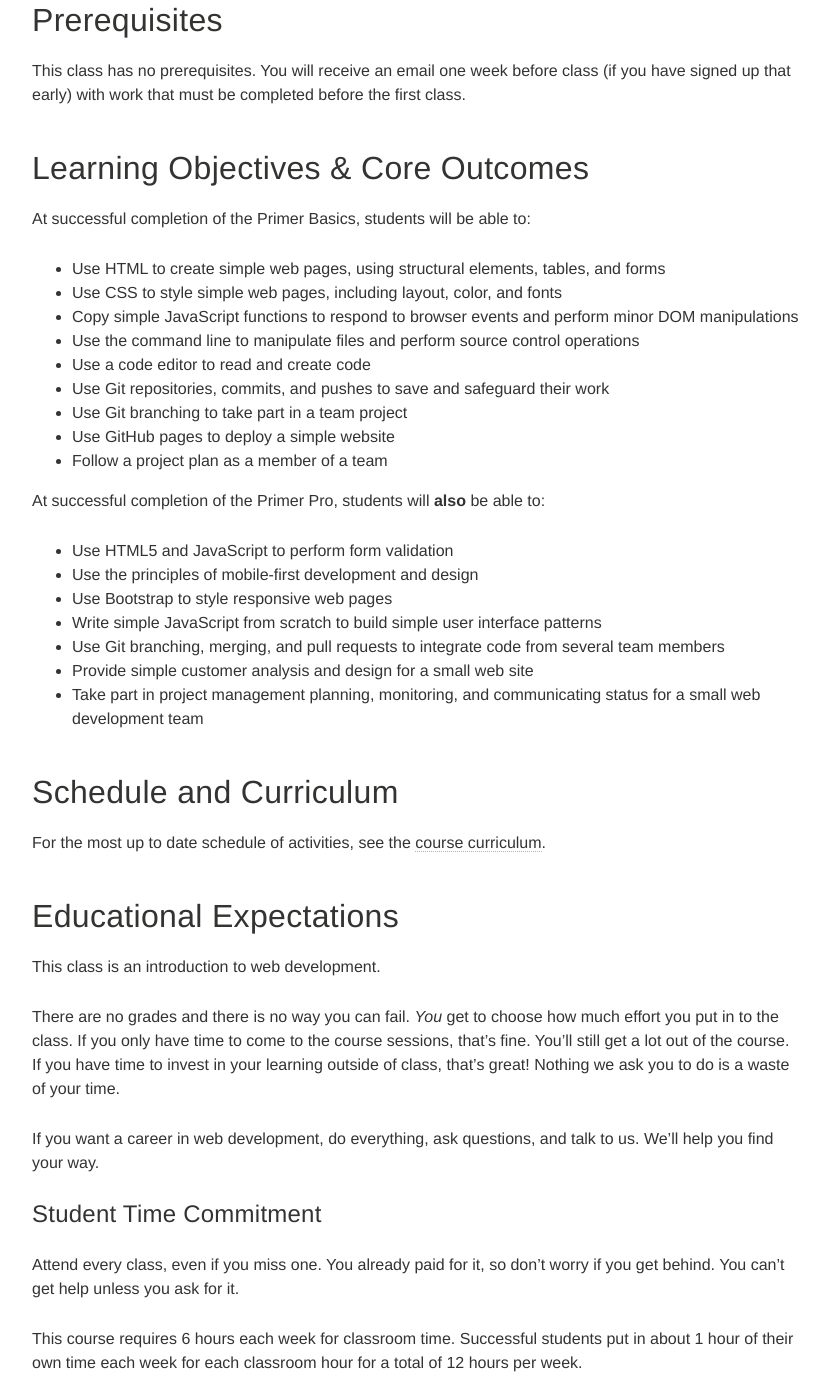
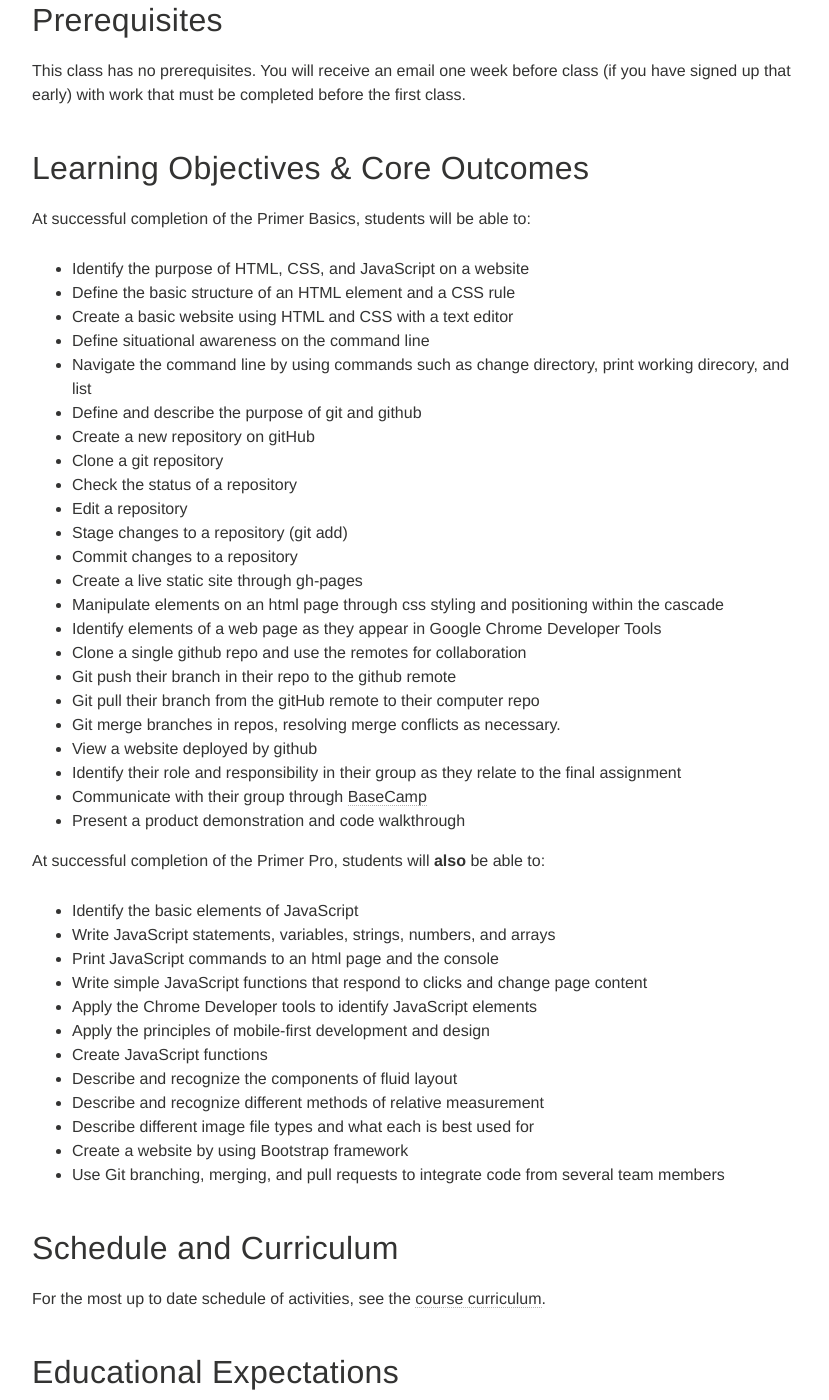
Before and after one commit to portlandcodeschool/primer, a Jekyll site: the page built from syllabus.md, in a window 1280 px wide and 1400 px high, scrolled down 2001 px. Shown: the whole window, without its empty margins (288-1117 px from the left). Built offline with Jekyll 4.4.1, drawn with Linux system fonts in a browser that asks for light colours; nearby versions of some CDN libraries.

Commit message:
edited syllabus course objectives to match lesson plan objectives

```diff
--- a/syllabus.md
+++ b/syllabus.md
@@ -71,25 +71,43 @@ This class has no prerequisites.  You will receive an email one week before clas
 
 At successful completion of the Primer Basics, students will be able to:
 
-* Use HTML to create simple web pages, using structural elements, tables, and forms
-* Use CSS to style simple web pages, including layout, color, and fonts
-* Copy simple JavaScript functions to respond to browser events and perform minor DOM manipulations
-* Use the command line to manipulate files and perform source control operations
-* Use a code editor to read and create code
-* Use Git repositories, commits, and pushes to save and safeguard their work
-* Use Git branching to take part in a team project
-* Use GitHub pages to deploy a simple website
-* Follow a project plan as a member of a team
+*   Identify the purpose of HTML, CSS, and JavaScript on a website
+*   Define the basic structure of an HTML element and a CSS rule
+*   Create a basic website using HTML and CSS with a text editor
+*   Define situational awareness on the command line
+*   Navigate the command line by using commands such as change directory, print working direcory, and list
+*   Define and describe the purpose of git and github
+*   Create a new repository on gitHub
+*	Clone a git repository
+*	Check the status of a repository
+*	Edit a repository
+*	Stage changes to a repository (git add)
+*	Commit changes to a repository
+*	Create a live static site through gh-pages
+*	Manipulate elements on an html page through css styling and positioning within the cascade
+*	Identify elements of a web page as they appear in Google Chrome Developer Tools
+* 	Clone a single github repo and use the remotes for collaboration
+*	Git push their branch in their repo to the github remote
+*	Git pull their branch from the gitHub remote to their computer repo
+*	Git merge branches in repos, resolving merge conflicts as necessary.
+*	View a website deployed by github
+*	Identify their role and responsibility in their group as they relate to the final assignment
+*	Communicate with their group through [BaseCamp](https://basecamp.com/)
+*	Present a product demonstration and code walkthrough
 
 At successful completion of the Primer Pro, students will **also** be able to:
-
-* Use HTML5 and JavaScript to perform form validation
-* Use the principles of mobile-first development and design
-* Use Bootstrap to style responsive web pages
-* Write simple JavaScript from scratch to build simple user interface patterns
-* Use Git branching, merging, and pull requests to integrate code from several team members
-* Provide simple customer analysis and design for a small web site
-* Take part in project management planning, monitoring, and communicating status for a small web development team
+* 	Identify the basic elements of JavaScript
+*  	Write JavaScript statements, variables, strings, numbers, and arrays
+* 	Print JavaScript commands to an html page and the console
+* 	Write simple JavaScript functions that respond to clicks and change page content
+* 	Apply the Chrome Developer tools to identify JavaScript elements
+* 	Apply the principles of mobile-first development and design
+* 	Create JavaScript functions
+* 	Describe and recognize the components of fluid layout
+* 	Describe and recognize different methods of relative measurement
+* 	Describe different image file types and what each is best used for
+* 	Create a website by using Bootstrap framework
+* 	Use Git branching, merging, and pull requests to integrate code from several team members
 
 # Schedule and Curriculum
 
```
Also changed, not shown: _posts/lessons/2015-03-15-primerBasicLessonPlan2.md (+1 -1 lines), _posts/lessons/2015-03-15-primerBasicLessonPlan3.md (+2 -2 lines), _posts/lessons/2015-03-15-primerProLessonPlan1.md (+3 -0 lines), _posts/lessons/2015-03-15-primerProLessonPlan2.md (+0 -1 lines).
